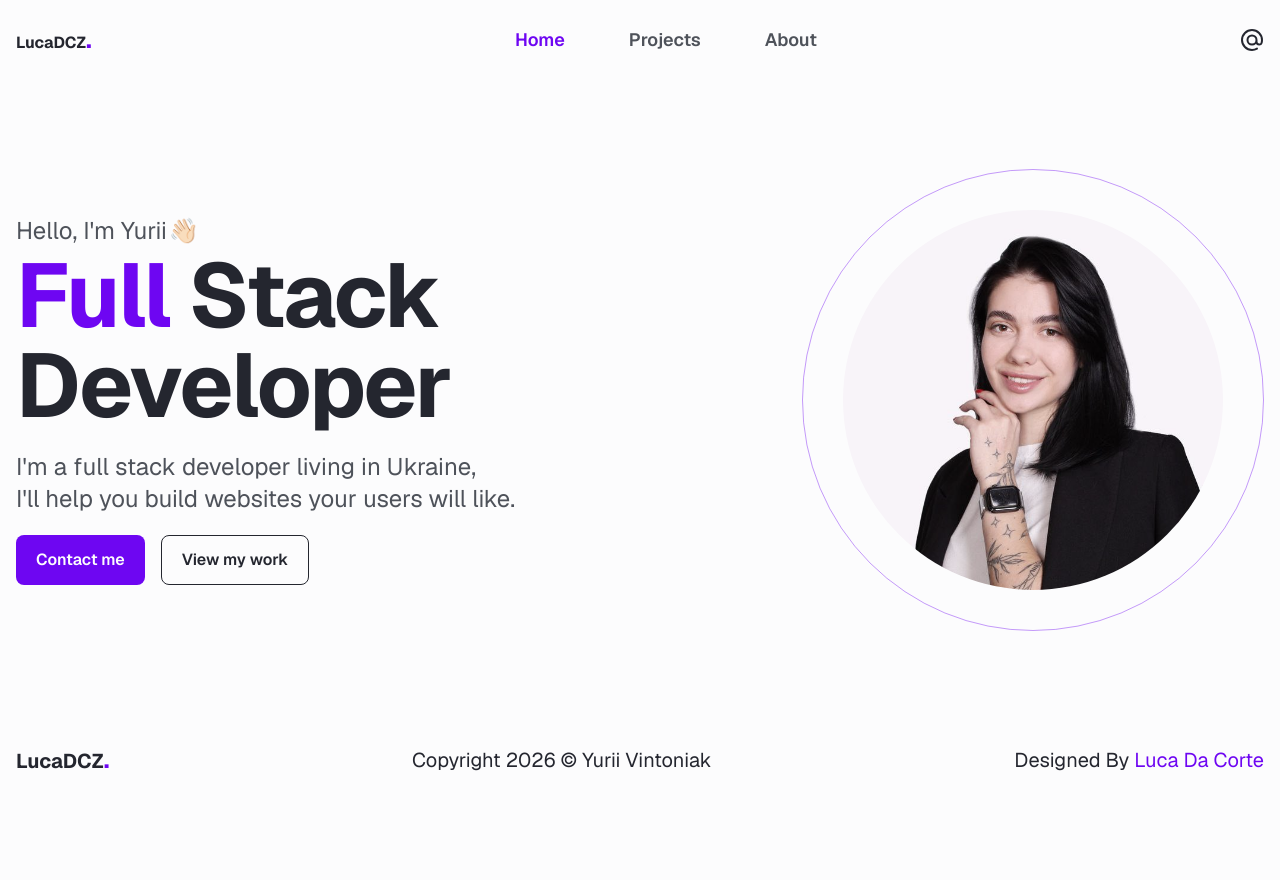
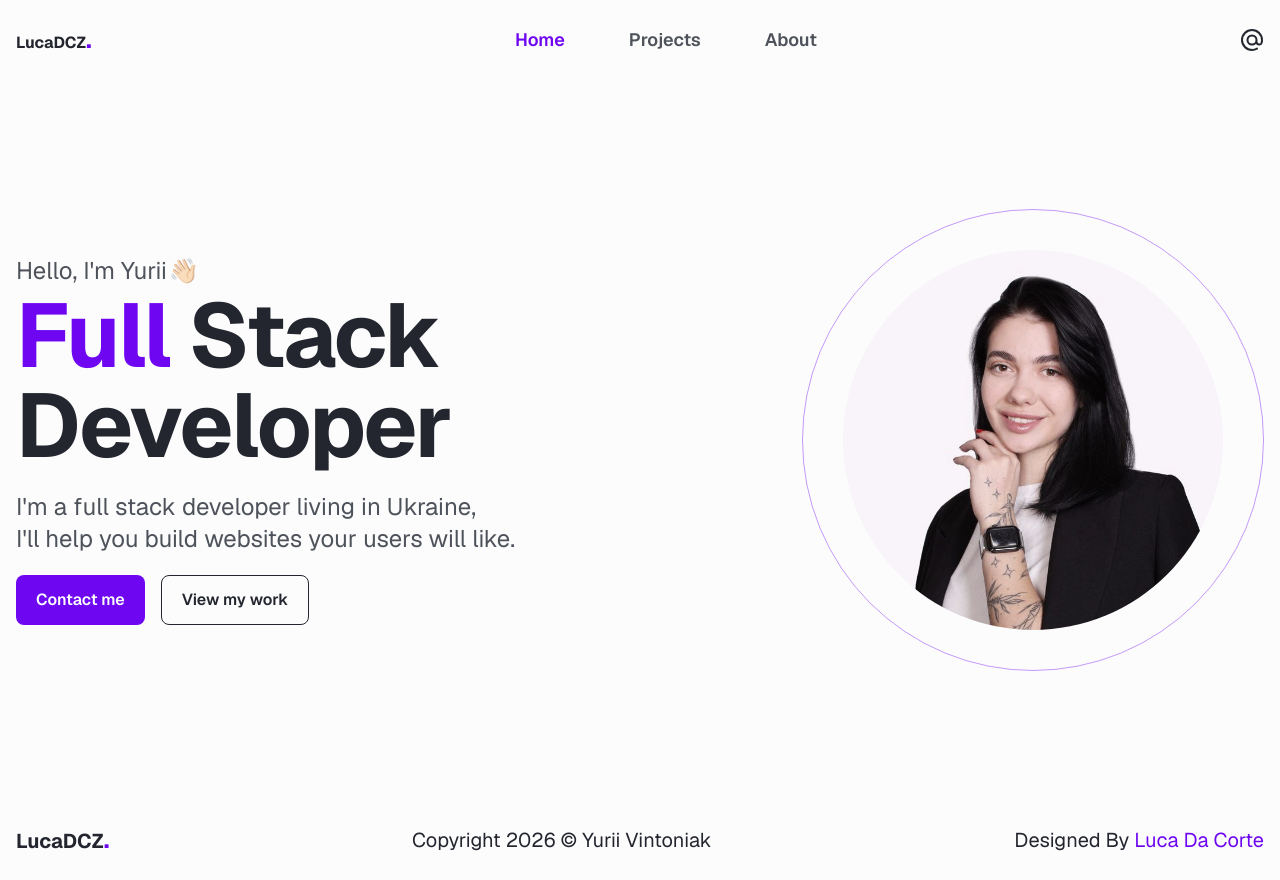
Before and after one commit to yuriivintoniak/vintoniak-dev, a Next.js app: page / in a window 1280 px wide. Before the commit the page ends 800 px from the top, so only its background shows below. Built offline with nearby package versions, Linux system fonts and the light colour scheme.

Commit message:
refactor: update RootLayout with Geist font swap and adjusted metadata

```diff
--- a/src/app/layout.tsx
+++ b/src/app/layout.tsx
@@ -5,14 +5,14 @@ import { Header } from '@/components/Header/Header'
 import { Footer } from '@/components/Footer/Footer'
 
 const geistSans = Geist({
-  variable: '--font-geist-sans',
+  display: 'swap',
   subsets: ['latin'],
   weight: ['400', '500', '600', '700']
 })
 
 export const metadata: Metadata = {
-  title: 'Create Next App',
-  description: 'Generated by create next app'
+  title: 'Personal website of software developer Yurii Vintoniak',
+  description: 'Personal website of software developer Yurii Vintoniak'
 }
 
 export default function RootLayout({
@@ -22,11 +22,13 @@ export default function RootLayout({
 }>) {
   return (
     <html lang='en'>
-      <body className={`${geistSans.className} flex flex-col min-h-screen antialiased`}>
-        <Header />
-        <main className='mb-auto p-4 flex-1 flex items-center justify-center'>
-          {children}
-        </main>
+      <body className={`${geistSans.className} flex flex-col antialiased`}>
+        <div className='flex flex-col min-h-screen'>
+          <Header />
+          <main className='mb-auto p-4 flex-1 flex items-center justify-center'>
+            {children}
+          </main>
+        </div>
         <Footer />
       </body>
     </html>
--- a/src/components/Header/HeaderNavigation.tsx
+++ b/src/components/Header/HeaderNavigation.tsx
@@ -4,7 +4,7 @@ import { usePathname } from 'next/navigation'
 import { headerNavigation } from './constants'
 
 export function HeaderNavigation() {
-  const pathname = usePathname();
+  const pathname = usePathname()
 
   return (
     <>
```
